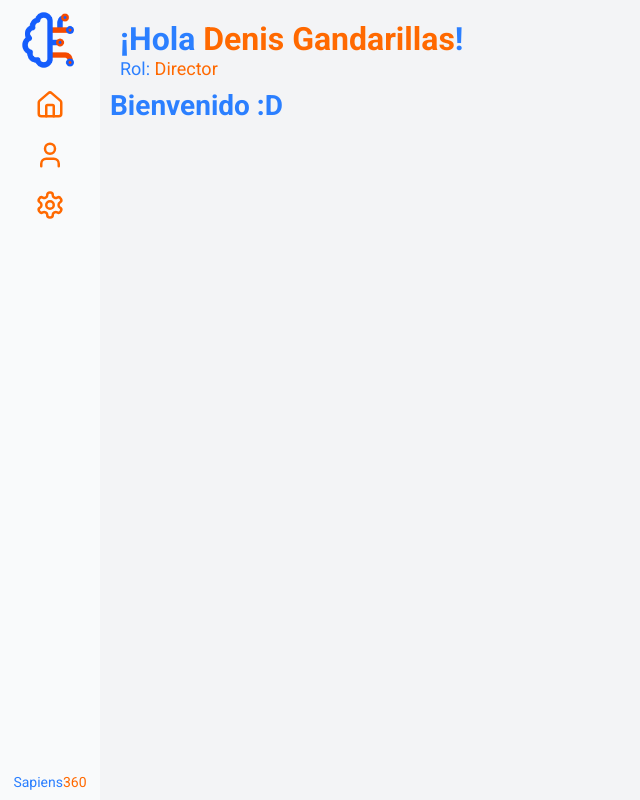
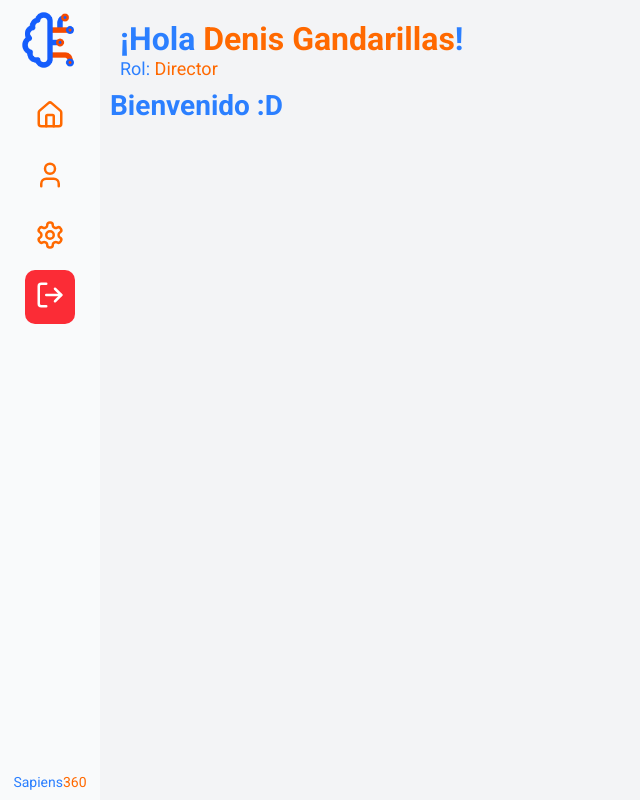
Before and after one commit to InAcSys/web_app, a React (Vite) app: page /dashboard in a window 1280 px wide. Shown: the whole page, without its empty margins (0-640 px from the left). Built offline with nearby package versions, Linux system fonts and the light colour scheme.

Commit message:
feat: create user management view

```diff
--- a/src/components/menu/sidebar/SidebarMenu.tsx
+++ b/src/components/menu/sidebar/SidebarMenu.tsx
@@ -4,6 +4,7 @@ import { useAuthContext } from "../../../contexts/AuthContext";
 import { DefaultOption } from "./components/option/DefaultOption";
 import { Option } from "./components/option/Option";
 import "./sidebar-menu.css";
+import { LogOutButton } from "./components/log-out/LogOutButton";
 
 interface Props {
   logo?: string;
@@ -14,7 +15,7 @@ export const SidebarMenu = ({ logo = SapiensLogo }: Props) => {
 
   return (
     <div className="side-bar-menu flex-column-between">
-      <div className="side-bar-menu-options-sections flex-column-between">
+      <div className="side-bar-menu-options-sections flex-column-center">
         <img
           src={logo}
           alt="Institute logo"
@@ -25,17 +26,11 @@ export const SidebarMenu = ({ logo = SapiensLogo }: Props) => {
           <DefaultOption icon={Home} path="/dashboard" />
           <DefaultOption icon={User} path="/profile" />
           <DefaultOption icon={Settings} path="/settings" />
-          {/*
-          <Option icon={ChartNoAxesCombined} path="/monitoring" />
-          <Option icon={Calendar} path="/calendar" />
-          <Option icon={PiggyBank} path="/cash" />
-          <Option icon={Users} path="/users" />
-          <Option icon={Inbox} path="/inbox" /> */}
           {Array.isArray(permissions) &&
-  permissions.map((category) => (
-    <Option key={`main-option-${category.id}`} category={category} />
-))}
-
+            permissions.map((category) => (
+              <Option key={`main-option-${category.id}`} category={category} />
+            ))}
+            <LogOutButton />
         </div>
       </div>
       <p className="sapiens-side-bar-copy notes-text">
--- /dev/null
+++ b/src/components/menu/sidebar/components/log-out/LogOutButton.tsx
@@ -0,0 +1,13 @@
+import { LogOut } from "lucide-react";
+import "./log-out-button.css";
+import { useAuthContext } from "../../../../../contexts/AuthContext";
+
+export const LogOutButton = () => {
+  const { logOut } = useAuthContext();
+
+  return (
+    <button className="log-out-button" onClick={logOut}>
+      <LogOut className="log-out-icon-button" />
+    </button>
+  );
+};
--- /dev/null
+++ b/src/components/menu/sidebar/components/log-out/log-out-button.css
@@ -0,0 +1,14 @@
+.log-out-button {
+  width: auto;
+  height: auto;
+  padding: 10px;
+  border: none;
+  background-color: var(--error-color);
+  color: var(--foreground-light-color);
+  border-radius: 10px;
+}
+
+.log-out-icon-button {
+  width: 30px;
+  height: 30px;
+}
--- a/src/components/menu/sidebar/sidebar-menu.css
+++ b/src/components/menu/sidebar/sidebar-menu.css
@@ -8,5 +8,9 @@
 .side-bar-menu-options-sections {
   width: 100%;
   height: auto;
+  gap: 20px;
+}
+
+.side-bar-menu-options {
   gap: 10px;
 }
--- a/src/contexts/AuthContext.tsx
+++ b/src/contexts/AuthContext.tsx
@@ -24,6 +24,7 @@ interface Type {
   permissions: Permissions | undefined;
   logIn: (email: string, password: string) => void;
   isLogged: () => boolean;
+  logOut: () => void;
 }
 
 const AuthContext = createContext<Type | undefined>(undefined);
@@ -33,7 +34,9 @@ export const AuthProvider = ({ children }: Props) => {
   const [emailError, setEmailError] = useState<string>("");
   const [passwordError, setPasswordError] = useState<string>("");
   const [formError, setFormError] = useState<string>("");
-  const [permissions, setPermissions] = useState<Permissions | undefined>(undefined);
+  const [permissions, setPermissions] = useState<Permissions | undefined>(
+    undefined
+  );
 
   const navigate = useNavigate();
 
@@ -85,6 +88,13 @@ export const AuthProvider = ({ children }: Props) => {
     }
   };
 
+  const logOut = () => {
+    Cookies.remove(
+      "sapiens_360_gwEjbpFRQsyFZm4VVYBTSk5zP7DmM9tpzAAmW1f4FvndB2HvJmyKytdFYkq2bK53"
+    );
+    navigate("/")
+  };
+
   const isLogged = () => {
     const token = Cookies.get(
       "sapiens_360_gwEjbpFRQsyFZm4VVYBTSk5zP7DmM9tpzAAmW1f4FvndB2HvJmyKytdFYkq2bK53"
@@ -129,6 +139,7 @@ export const AuthProvider = ({ children }: Props) => {
       logIn,
       isLogged,
       permissions,
+      logOut
     }),
     [jwt, emailError, passwordError, formError, permissions]
   );
--- a/src/pages/users/pages/UsersManagement.tsx
+++ b/src/pages/users/pages/UsersManagement.tsx
@@ -3,29 +3,34 @@ import { UserCard } from "../../../components/users/user-card/UserCard";
 import { User } from "../../../models/user/User";
 import axios from "axios";
 import { useAuthContext } from "../../../contexts/AuthContext";
-import "./user-management.css"
+import "./user-management.css";
+import { Button, Dropdown } from "../../../components";
 
 export default function UsersManagement() {
   const { jwt } = useAuthContext();
+  const numberItems = ["12", "24", "60", "120"];
 
   const [users, setUsers] = useState<Array<User>>([]);
-  const [pageNumber, setPageNumber] = useState(0)
-  const [pageSize, setPageSize] = useState(0)
-  const [totalPages, setTotalPages] = useState(0)
+  const [pageNumber, setPageNumber] = useState(1);
+  const [pageSize, setPageSize] = useState(12);
+  const [totalPages, setTotalPages] = useState(0);
+
+  const [selectPageNumber, setSelectPageNumber] = useState(0);
 
   const getUsers = async () => {
     if (jwt) {
-      const response = await axios.get("http://localhost:3000/users", {
+      const response = await axios.get(`http://localhost:3000/users?pageNumber=${pageNumber}&pageSize=${pageSize}`, {
         headers: {
           Authorization: jwt,
         },
       });
 
       const data = response.data.data;
-      setUsers(data.users)
-      setPageNumber(data.pageNumber)
-      setPageSize(data.pageSize)
-      setTotalPages(data.totalPages)
+      console.log(data)
+      setUsers(data.users);
+      setPageNumber(data.pageNumber);
+      setPageSize(data.pageSize);
+      setTotalPages(data.totalPages);
       return data;
     }
   };
@@ -36,12 +41,16 @@ export default function UsersManagement() {
     };
 
     fetchUsers();
-  }, [jwt]);
+  }, [jwt, pageSize, pageNumber]);
+
+  useEffect(() => {
+    setPageSize(parseInt(numberItems[selectPageNumber]))
+  }, [selectPageNumber])
 
   return (
     <div className="users-management-page flex-column-center">
       <div className="users-tools-section">
-
+        <Button label="Crear nuevo usuario" />
       </div>
       <div className="users-container flex-row-between">
         {users.length > 0 ? (
@@ -51,7 +60,11 @@ export default function UsersManagement() {
         )}
       </div>
       <div className="users-pagination-section">
-
+        <Dropdown
+          optionSelected={selectPageNumber}
+          changeOptionSelected={setSelectPageNumber}
+          options={numberItems}
+        />
       </div>
     </div>
   );
```
Also changed, not shown: src/components/menu/sidebar/components/log-out/LogOut.tsx (deleted).
